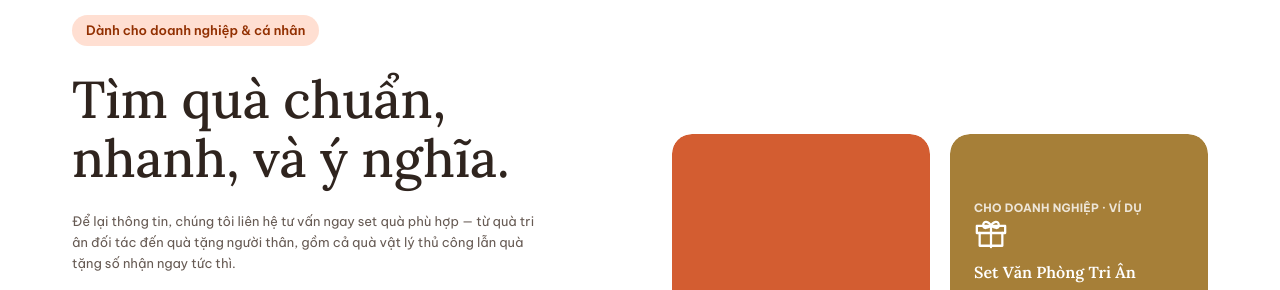
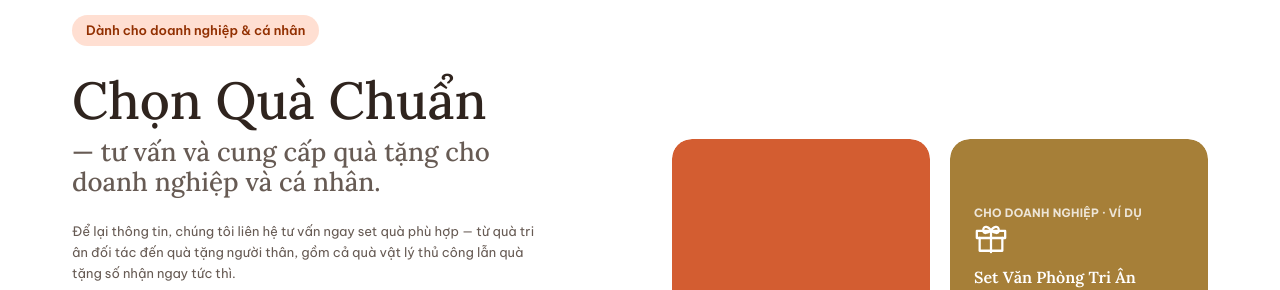
Before and after one commit to nguyenkhanhvinaco-coder/chonquachuan-web, a Next.js app: page / in a window 1280 px wide. Shown: the part 658-948 px from the top of the page. Built offline with nearby package versions, Linux system fonts and the light colour scheme; no server answers; the database is empty.

Commit message:
Doi tieu de hero thanh 'Chon Qua Chuan - tu van va cung cap qua tang cho doanh nghiep va ca nhan' lay tu phan gioi thieu Zalo OA, tach dong phu cho de doc

```diff
--- a/app/page.tsx
+++ b/app/page.tsx
@@ -80,10 +80,11 @@ export default async function HomePage() {
           <div className="inline-flex self-start bg-accent-soft px-3.5 py-1.5 rounded-full text-[13px] font-semibold" style={{ color: "oklch(0.45 0.14 40)" }}>
             Dành cho doanh nghiệp &amp; cá nhân
           </div>
-          <h1 className="font-serif text-[38px] md:text-[52px] leading-[1.12]">
-            Tìm quà chuẩn,
-            <br />
-            nhanh, và ý nghĩa.
+          <h1 className="font-serif leading-[1.16] max-w-[480px]">
+            <span className="block text-[38px] md:text-[52px]">Chọn Quà Chuẩn</span>
+            <span className="block text-[20px] md:text-[26px] mt-1.5 text-ink-soft font-normal">
+              — tư vấn và cung cấp quà tặng cho doanh nghiệp và cá nhân.
+            </span>
           </h1>
           <p className="text-[13px] leading-relaxed text-ink-soft max-w-[480px]">
             Để lại thông tin, chúng tôi liên hệ tư vấn ngay set quà phù hợp — từ quà tri ân đối tác
```
